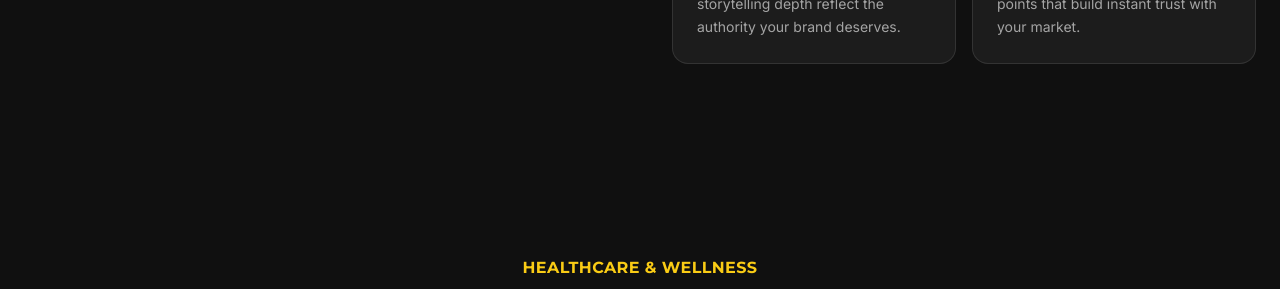
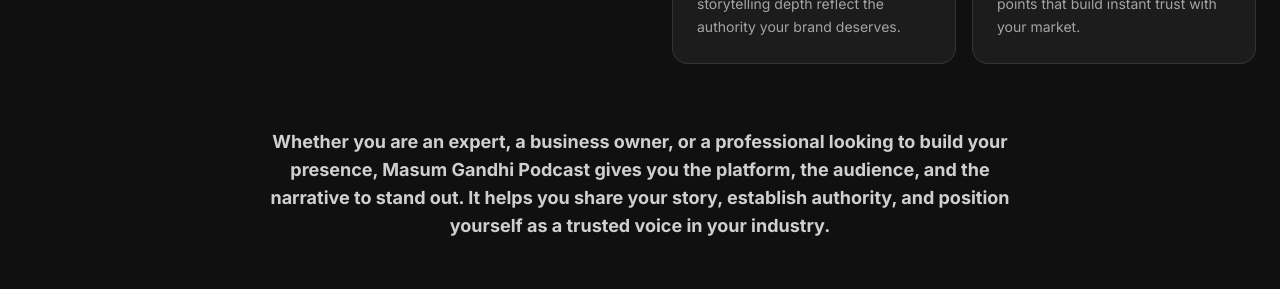
Before and after one commit to 18mca011-source/masum-gandhi-website, a Next.js app: page / in a window 1280 px wide. Shown: the part 3000-3289 px from the top of the page. Built offline with nearby package versions, Linux system fonts and the light colour scheme.

Commit message:
Add centered callout text below CoreOffering cards

```diff
--- a/app/components/CoreOffering.tsx
+++ b/app/components/CoreOffering.tsx
@@ -72,6 +72,15 @@
           </div>
 
         </div>
+
+        {/* Centered callout text below */}
+        <p className="mt-16 max-w-3xl mx-auto text-center text-white/80 font-accent font-bold text-base md:text-lg leading-relaxed">
+          Whether you are an expert, a business owner, or a professional looking to build your presence,
+          Masum Gandhi Podcast gives you the platform, the audience, and the narrative to stand out. It
+          helps you share your story, establish authority, and position yourself as a trusted voice in
+          your industry.
+        </p>
+
       </div>
     </section>
   );
```
